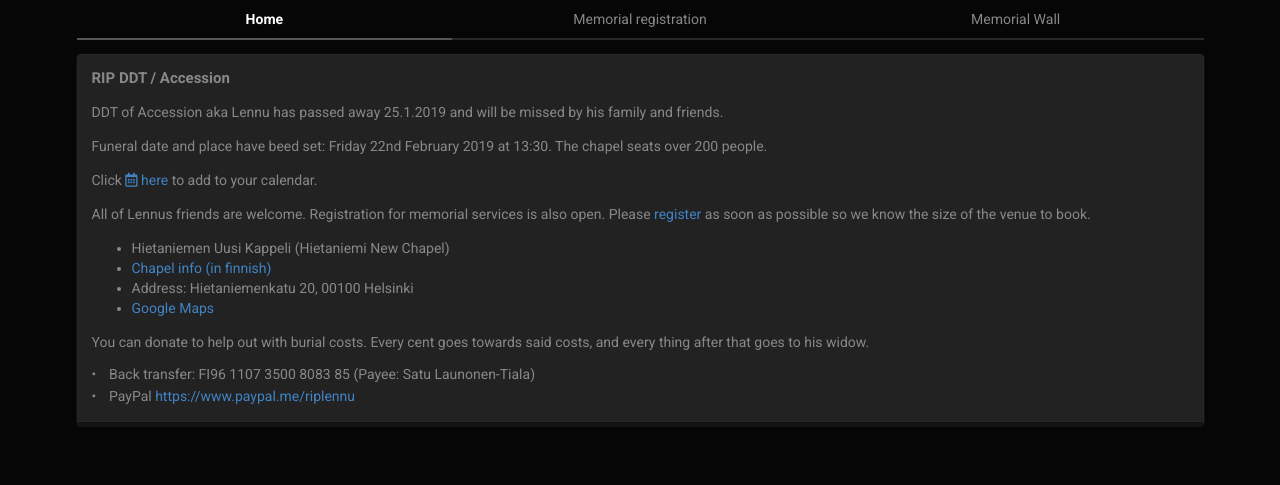
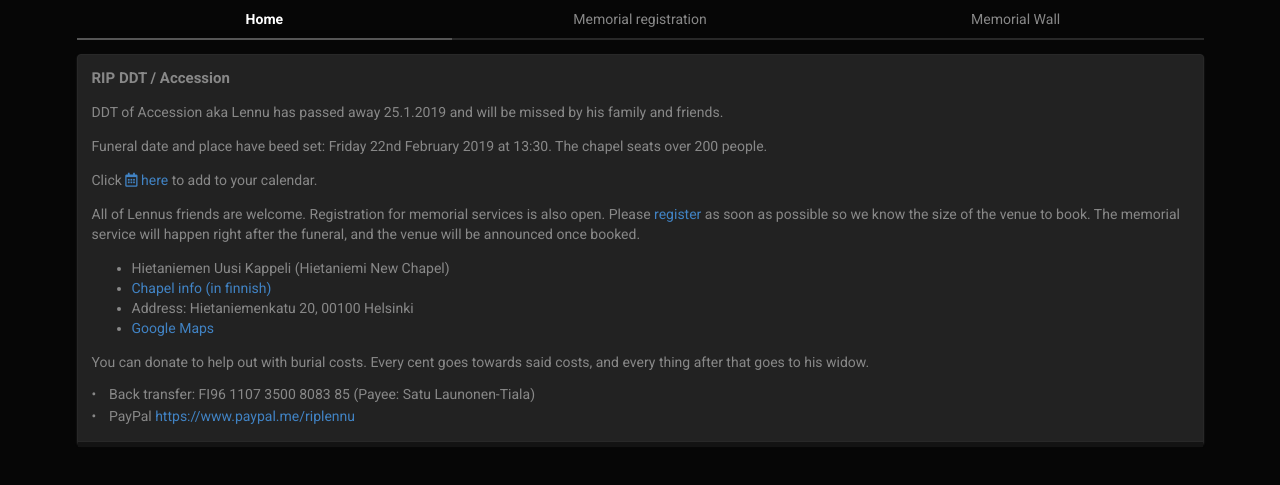
Before and after one commit to T-101/ddt.accession.org, a Django app: page / in a window 1280 px wide. Shown: the top 485 px of the page. Run offline with Django 3.2, Linux system fonts and the light colour scheme.

Commit message:
added additional info about memorial service

```diff
--- a/ddt/templates/ddt/index.html
+++ b/ddt/templates/ddt/index.html
@@ -16,6 +16,7 @@
         <p>
             All of Lennus friends are welcome. Registration for memorial services is also open.
             Please <a href="{% url 'funeral' %}">register</a> as soon as possible so we know the size of the venue to book.
+            The memorial service will happen right after the funeral, and the venue will be announced once booked.
         </p>
         <ul>
             <li>Hietaniemen Uusi Kappeli (Hietaniemi New Chapel)</li>
```
Also changed, not shown: ddt/templates/ddt/funeral.html (+4 -3 lines).
